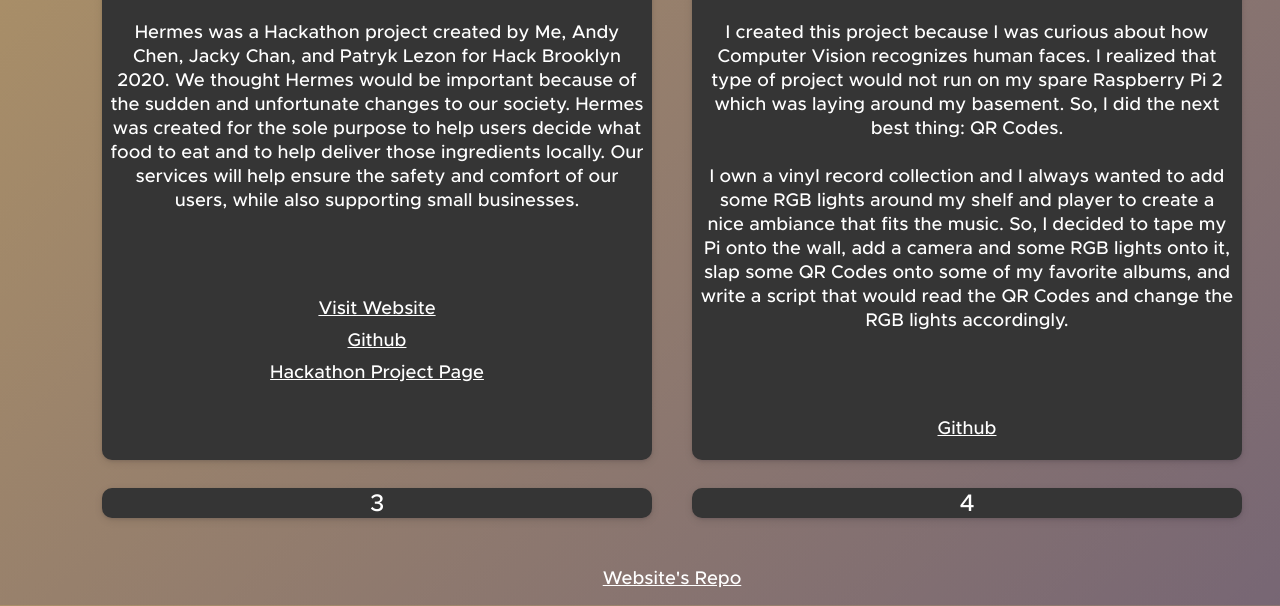
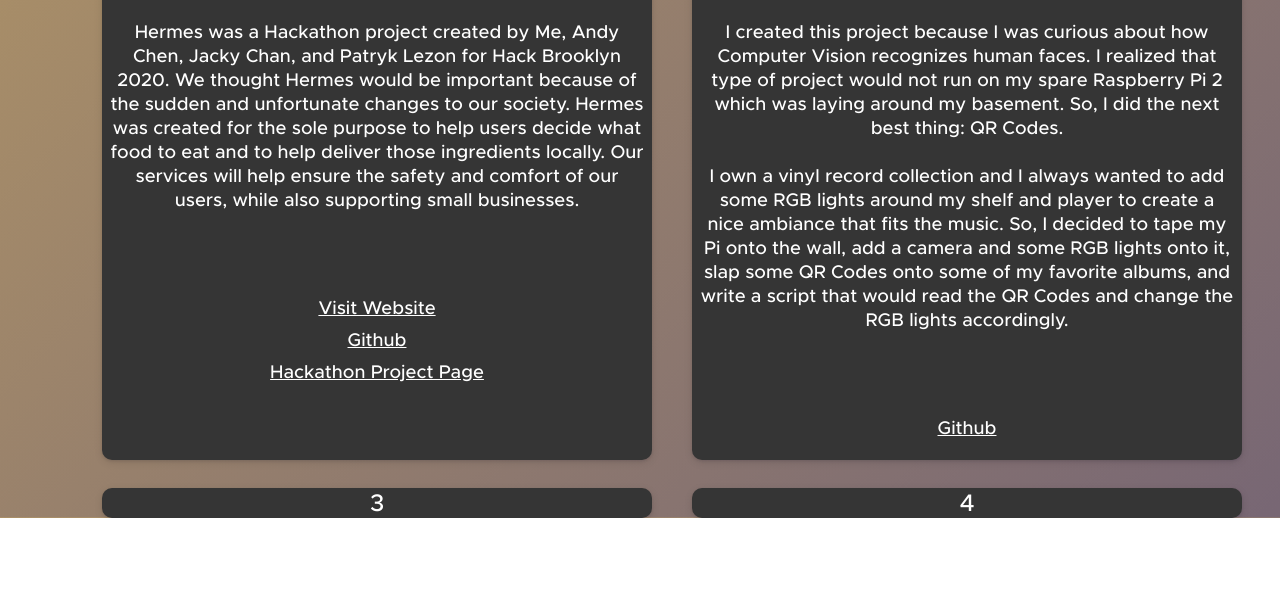
Before and after one commit to caesar-chin/caesar-chin.github.io, a plain HTML site: page index.html in a window 1280 px wide. Shown: the part 1513-2119 px from the top of the page. After the commit the page ends 2031 px from the top, so only its background shows below. Drawn offline with Linux system fonts and the light colour scheme.

Commit message:
First Commit

```diff
--- a/css/about.css
+++ b/css/about.css
@@ -102,20 +102,6 @@
 
 .paragraph {
     font-size: 1.75vw;
-}
-
-footer{
-    padding-top: 3rem;
-    padding-bottom: 1rem;
-    display: flex;
-}
-
-footer a{
-    color: inherit;
-    font-size: 1.15rem;
-    text-align: center;
-    margin-left: auto;
-    margin-right: auto;
 }
 
 @-webkit-keyframes fade {
--- a/index.html
+++ b/index.html
@@ -133,11 +133,6 @@
                 </div>
 
             </section>
-            <footer>
-                <a href="https://github.com/caesar-chin/caesar-chin.github.io" blank="_blank" id="link">
-                    Website's Repo
-                </a>
-            </footer>
         </div>
     </div>
     </main>
```
